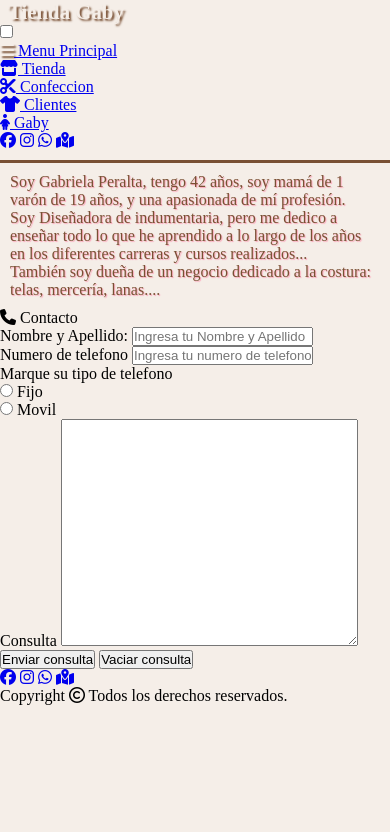
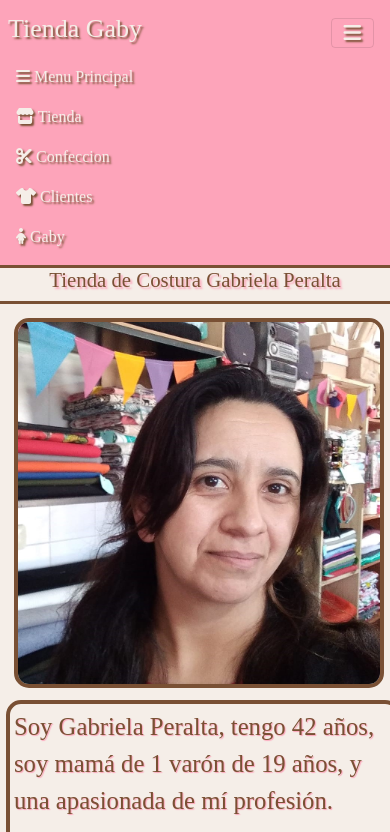
Before and after one commit to Dario-Quintero/maquetando-bootstrap-5, a plain HTML site: page pages/gaby.html in a window 390 px wide. Shown: the top 832 px of the page. Drawn offline with nearby package versions, Linux system fonts and the light colour scheme; a web font is replaced by a local one.

Commit message:
actualizacion
añadi bootstrap a todas las paginas

```diff
--- a/pages/gaby.html
+++ b/pages/gaby.html
@@ -1,81 +1,69 @@
 <!DOCTYPE html>
-  <html lang="es">
+<html lang="en">
 <head>
     <meta charset="UTF-8">
     <meta http-equiv="X-UA-Compatible" content="IE=edge">
     <meta name="viewport" content="width=device-width, initial-scale=1.0">
+
     <script src="https://kit.fontawesome.com/9f2423cd09.js" crossorigin="anonymous"></script>
-    <link rel="stylesheet" href="../style/style.css">
-    <title> Tienda Gaby Menu</title>
-    <link rel="shortcut icon" href="/images/favicon.ico">
+
+    <link href="https://cdn.jsdelivr.net/npm/bootstrap@5.1.3/dist/css/bootstrap.min.css" rel="stylesheet" integrity="sha384-1BmE4kWBq78iYhFldvKuhfTAU6auU8tT94WrHftjDbrCEXSU1oBoqyl2QvZ6jIW3" crossorigin="anonymous">
+
+    <link href="../style/style.css" rel="stylesheet">
+
+
+    <link rel="shortcut icon" href="../images/favicon.ico">
+
+    <title>Tienda Gaby</title>
 </head>
-  <!-- Layout CSS GRID -->
-<body class="layout-grid-gabi">
+<body>
+    <script src="https://cdn.jsdelivr.net/npm/bootstrap@5.1.3/dist/js/bootstrap.bundle.min.js" integrity="sha384-ka7Sk0Gln4gmtz2MlQnikT1wXgYsOg+OMhuP+IlRH9sENBO0LRn5q+8nbTov4+1p" crossorigin="anonymous"></script>
 
+<!-- nav bar -->
     <header>
+    <nav class="navbar navbar-expand-lg navbar-light bg-navbar">
 
-    <div class="nav-bar">
 
-      <div class="titulo">
-          <h1>  Tienda Gaby </h1>
+                <a class="navbar-brand c-beige" href="#"><h1>Tienda Gaby</h1></a>
+
+                <button class="navbar-toggler" type="button" data-bs-toggle="collapse" data-bs-target="#navbarNavAltMarkup" aria-controls="navbarNavAltMarkup" aria-expanded="false" aria-label="Toggle navigation">
+                    <span><i class="fa-solid fa-bars"></i></span>
+                </button>
+
+                <div class="collapse navbar-collapse show" id="navbarNavAltMarkup">
+                    <div class="navbar-nav">
+
+                    <a class="nav-link" aria-current="page" href="../index.html"><i class="fa-solid fa-bars"></i> Menu Principal</a>
+
+                    <a class="nav-link" href="tienda.html"><i class="fa-solid fa-store"></i> Tienda</a>
+
+                    <a class="nav-link" href="confeccion.html"><i class="fa-solid fa-scissors"></i> Confeccion</a>
+
+                    <a class="nav-link" href="clientes.html"><i class="fa-solid fa-shirt"></i> Clientes</a>
+
+                    <a class="nav-link" href="gaby.html"><i class="fa-solid fa-child-dress"></i> Gaby</a>
+
+                    </div>
                 </div>
 
-      <input type="checkbox" class="openSidebarMenu" id="openSidebarMenu">
-
-      <label for="openSidebarMenu" class="sidebarIconToggle">
-
-        <div class="spinner diagonal part-1"></div>
-
-        <div class="spinner horizontal"></div>
-
-        <div class="spinner diagonal part-2"></div>
-      </label>
-
-      <div id="sidebarMenu">
-        <ul class="sidebarMenuInner">
-
-          <li>
-            <a href="../index.html"><i class="fa-solid fa-bars"></i> Menu Principal</a>
-          </li>
-
-          <li>
-            <a href="./tienda.html"><i class="fa-solid fa-store"></i> Tienda</a>
-          </li>
-
-          <li>
-            <a href="./confeccion.html"><i class="fa-solid fa-scissors"></i> Confeccion</a>
-          </li>
-
-          <li>
-            <a href="./clientes.html"><i class="fa-solid fa-shirt"></i> Clientes</a>
-          </li>
-
-          <li>
-            <a href="./gaby.html"><i class="fa-solid fa-child-dress"></i> Gaby</a>
-          </li>
-
-          <li class="redes-bar-menu">
-          <a href="https://www.facebook.com/Tienda-Gabi-109268945086656" target="_blank"><i class="fa-brands fa-facebook"></i></a>
-
-          <a href="https://instagram.com/tienda.gabriela.peralta?igshid=YmMyMTA2M2Y=" target="_blank"><i class="fa-brands fa-instagram"></i></a>
-
-          <a href="https://wa.me/+5493512961560" target="_blank"><i class="fa-brands fa-whatsapp"></i></a>
-
-          <a href="https://www.google.com.ar/maps/place/Taller+de+costura+Gabriela+Peralta/@-31.0245972,-64.0637711,21z/data=!4m5!3m4!1s0x9432630a035ec575:0xce3cf741493f450c!8m2!3d-31.0245902!4d-64.0637831" target="_blank"><i class="fa-solid fa-map-location-dot"></i></a>
-        </li>
-    </div>
-
-
-    </div>
+        </nav>
     </header>
 
 
-    <section class="descripcion-gabi">
+    <!-- h2 -->
+<h2 class="d-flex justify-content-center display-5">Tienda de Costura Gabriela Peralta</h2>
 
-      <div class="image-gabi">
+
+<div>
+
+<!-- descripcion gabi -->
+<section class="d-grid row">
+
+  <div class="image-gabi-detail col-xxl-6 ">
+    <img src="../images/gabi2.jpg" class="img-fluid b-marron m-1">
   </div>
 
-      <div class="texto-gabi">
+  <div class="b-marron fs-2 p-1 m-1 col-xxl-6 m-2 descripcion-gabi-detail">
     <p>
       Soy Gabriela Peralta, tengo 42 años, soy mamá de 1 varón de 19 años, y una apasionada de mí profesión.
     </p>
@@ -86,58 +74,88 @@
       También soy dueña de un negocio dedicado a la costura: telas, mercería, lanas....
     </p>
   </div>
-
 </section>
 
-  <main>
-    <form class="contacto" name="contacto" action="./pages/gracias.html" method="post" enctype="application/x-www-form-urlencoded">
+    <!-- formulario -->
+    <div class="container-fluid b-marron-top mt-3 pt-2 form-detail ">
 
-      <legend><i class="fa-solid fa-phone"></i> Contacto</legend>
-        <div class="nombre-apellido">
-          <label for="nombre y apellido">Nombre y Apellido: </label>
-          <input type="text" name="nombre y appelido" id="nombre_apellido" placeholder="Ingresa tu Nombre y Apellido"/>
+      <legend class="fs-4"><i class="fa-solid fa-phone"></i> Contacto</legend>
+
+      <label for="formControlInput" class="form-label">Nombre y Apellido</label>
+      <input type="text" class="form-control mx-2 b-marron-light" id="formControlInput" placeholder="Nombre y apellido">
+
+      <label for="formControlInput" class="form-label">Numero de telefono</label>
+
+      <input type="text" class="form-control mx-2 b-marron-light" id="formControlInput" placeholder="Numero de Telefono">
+
+      <label for="formControlInput" class="form-label">Marque su tipo de telefono</label>
+
+      <div class="form-check mx-2">
+
+        <input class="form-check-input b-marron-light" type="radio" name="radioDefault" id="formRadioDefault">
+        <label class="form-check-label" for="formRadioDefault">Fijo</label>
+
       </div>
-        <div class="num-telefono">
-          <label for="numero de telefono"> Numero de telefono</label>
-          <input type="text" name="numero de telefono" id="numero_telefono" placeholder="Ingresa tu numero de telefono">
+
+      <div class="form-check mx-2">
+
+        <input class="form-check-input b-marron-light" type="radio" name="radioDefault" id="formRadioChecked" checked="">
+        <label class="form-check-label " for="formRadioChecked">Celular</label>
+
       </div>
-        <div class="tipo-telefono">
-          <p>Marque su tipo de telefono </p>
-          <label for="telefono fijo o movil"> </label>
-          <div class="tipo-telefono-fijo">
-            <input type="radio" name="telefono_fijo_movil" id="fijo" value="Fijo" />
-            <label for="fijo">Fijo</label>
+
+
+      <label for="floatingTextarea">Consulta</label>
+        <div class="form-floating mx-2">
+
+        <textarea class="form-control b-marron-light p-1" placeholder="Leave a comment here" id="floatingTextarea" style="height: 100px"></textarea>
+
         </div>
-          <div class="tipo-telefono-movil">
-            <input type="radio" name="telefono_fijo_movil" id="movil" value="Movil" />
-            <label for="movil">Movil</label>
+
+        <div class="enviar-vaciar-consulta">
+
+          <input type="submit" value="Enviar consulta" class="btn btn-light b-marron-light mt-2 mx-2 btn-enviar-vaciar-detail">
+
+          <input type="reset" value="Vaciar consulta" class="btn btn-light b-marron-light mt-2 btn-enviar-vaciar-detail">
         </div>
     </div>
-        <div class="cuadro-consulta">
-          <label for="consulta">Consulta</label>
-          <textarea name="consulta" id="consulta" rows="15" cols="35"></textarea>
-        </div>
-        <div class="enviar-vaciar-consulta">
-          <input type="submit" value="Enviar consulta"/>
-          <input type="reset" value="Vaciar consulta"/>
-        </div>
-    </form>
-  </main>
 
-  <footer class="footer">
-    <div class="redes">
-      <a href="https://www.facebook.com/Tienda-Gabi-109268945086656" target="_blank"><i class="fa-brands fa-facebook"></i></a>
-
-      <a href="https://instagram.com/tienda.gabriela.peralta?igshid=YmMyMTA2M2Y=" target="_blank"><i class="fa-brands fa-instagram"></i></a>
-
-      <a href="https://wa.me/+5493512961560" target="_blank"><i class="fa-brands fa-whatsapp"></i></a>
-
-      <a href="https://www.google.com.ar/maps/place/Taller+de+costura+Gabriela+Peralta/@-31.0245972,-64.0637711,21z/data=!4m5!3m4!1s0x9432630a035ec575:0xce3cf741493f450c!8m2!3d-31.0245902!4d-64.0637831" target="_blank"><i class="fa-solid fa-map-location-dot"></i></a>
 </div>
 
-    <div class="copyright">
-      <p>Copyright <i class="fa-regular fa-copyright"></i> Todos los derechos reservados.</p>
-    </div>
+
+
+    <footer class="my-4">
+        <ul class="nav justify-content-center b-marron-top pb-3 pt-3">
+
+        <li class="nav-item">
+            <a href="https://www.facebook.com/Tienda-Gabi-109268945086656"  target="_blank"  class="nav-link px-2 text-muted">
+                <i class="fa-brands fa-facebook icon-footer-detail"></i>
+            </a>
+        </li>
+
+        <li class="nav-item">
+            <a href="https://instagram.com/tienda.gabriela.peralta?igshid=YmMyMTA2M2Y=" target="_blank" class="nav-link px-2 text-muted">
+                <i class="fa-brands fa-instagram icon-footer-detail"></i>
+            </a>
+        </li>
+
+        <li class="nav-item">
+            <a href="https://wa.me/+5493512961560" target="_blank" class="nav-link px-2 text-muted">
+                <i class="fa-brands fa-whatsapp icon-footer-detail"></i>
+            </a>
+        </li>
+
+        <li class="nav-item">
+            <a href="https://www.google.com.ar/maps/place/Taller+de+costura+Gabriela+Peralta/@-31.0245972,-64.0637711,21z/data=!4m5!3m4!1s0x9432630a035ec575:0xce3cf741493f450c!8m2!3d-31.0245902!4d-64.0637831" target="_blank" class="nav-link px-2 text-muted">
+            <i class="fa-solid fa-map-location-dot icon-footer-detail"></i>
+        </a>
+        </li>
+
+        </ul>
+
+        <p class="text-center text-muted p-footer-detail display-6"> Todos los derechos reservados &copy; </p>
     </footer>
+
+
 </body>
 </html>
--- a/style/style.css
+++ b/style/style.css
@@ -188,6 +188,18 @@ section h4{
 @media screen and (min-width:1400px){
     .form-detail{
         border: 0;
+    }
 
+    .carrusel-confeccion-detail{
+        max-width: 50%;
+        max-height: ;
+    }
+
+    .image-gabi-detail{
+        max-width: 30%;
+    }
+
+    .descripcion-gabi-detail{
+    max-width: 50%;
     }
 }
```
Also changed, not shown: pages/clientes.html (+39 -8 lines), pages/confeccion.html (+1 -1 lines), pages/tienda.html (+2 -2 lines). Lines whose indentation alone changed are shown as unchanged.
